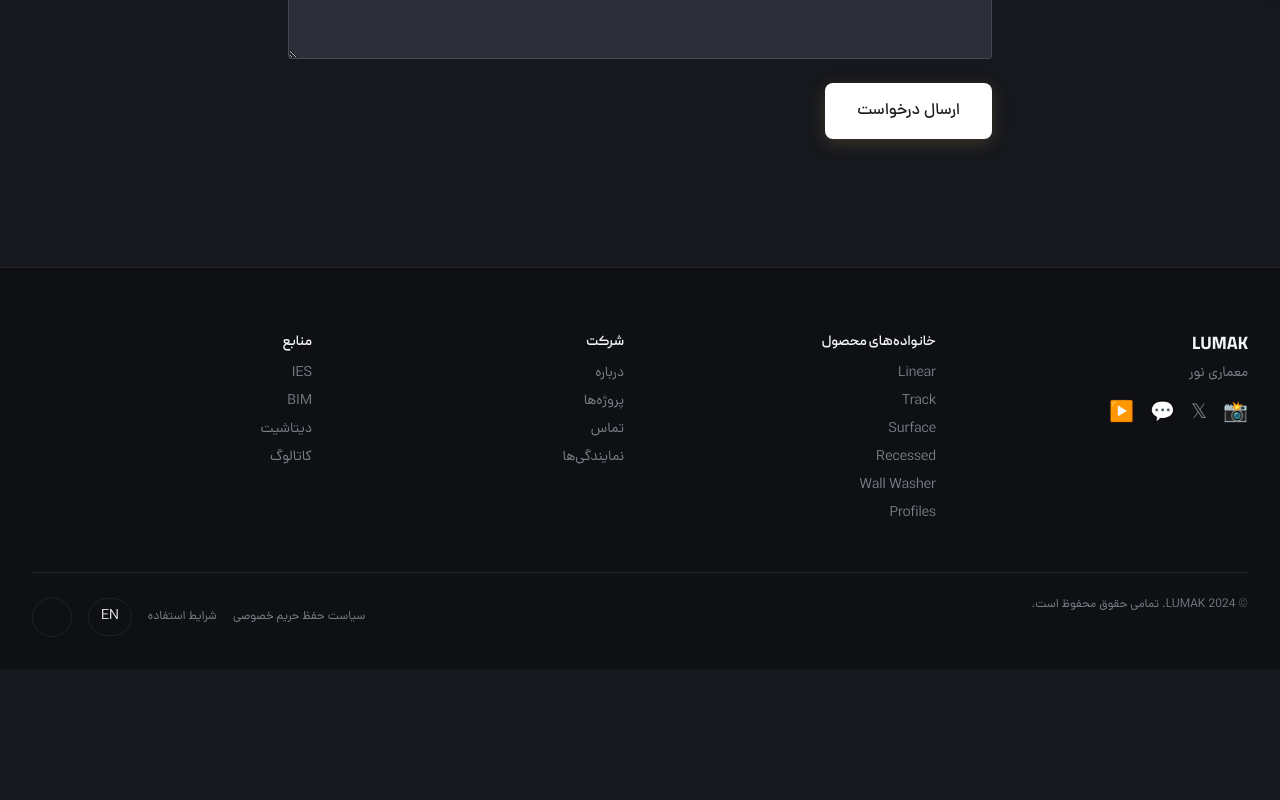
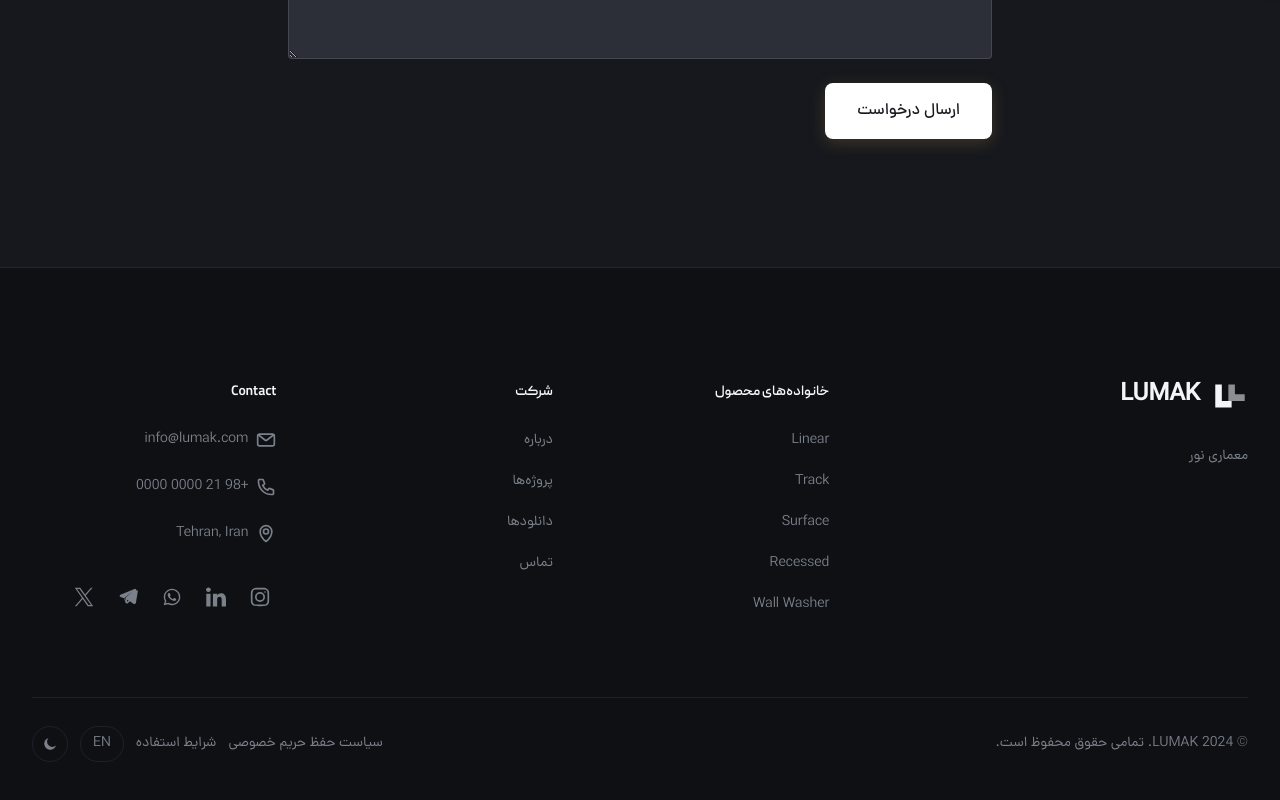
Before and after one commit to rezafarajmandi-prog/lumak-platform, a Next.js app: page /contact in a window 1280 px wide. Shown: the part 843-1643 px from the top of the page. Before the commit the page ends 1512 px from the top, so only its background shows below. Built offline with nearby package versions, Linux system fonts and the light colour scheme; no server answers.

Commit message:
توضیح تغییرات جدید

```diff
--- a/src/app/globals.css
+++ b/src/app/globals.css
@@ -816,6 +816,24 @@
     animation: showSearchInput 300ms var(--ease-out) forwards;
   }
 
+  @media (min-width: 1200px) {
+    .header--search-open {
+      position: sticky;
+      top: 0;
+      transform: translateY(0);
+      z-index: 90;
+    }
+
+    .header--search-open .header__panel {
+      display: block;
+      top: var(--header-height);
+    }
+
+    .header:not(.header--search-open) .header__panel {
+      display: none;
+    }
+  }
+
   .search-panel__header {
     align-items: center;
     display: flex;
--- a/src/app/page.tsx
+++ b/src/app/page.tsx
@@ -257,8 +257,7 @@ export default function Home() {
   return (
     <>
       {/* Hero Slider */}
-      <section className="relative min-h-screen -mt-18 bg-graphite overflow-hidden">
-        <div className="absolute inset-0 z-0">
+<section className="relative min-h-[calc(100vh+72px)] -mt-[72px] md:min-h-[calc(100vh+88px)] md:-mt-[88px] bg-graphite overflow-hidden">        <div className="absolute inset-0 z-0">
           {heroSlides.map((slide, index) => (
             <div key={index} className={`absolute inset-0 transition-opacity duration-1000 ease-in-out ${index === currentSlide ? 'opacity-100 z-10' : 'opacity-0 z-0'}`}>
               {slide.type === 'image' ? (
--- a/src/components/layout/Footer.tsx
+++ b/src/components/layout/Footer.tsx
@@ -1,87 +1,167 @@
 "use client";
 
 import Link from "next/link";
-import { useTranslation, useLanguage } from "@/components/LanguageProvider";
+import { families } from "@/data/families";
+import { useLanguage, useTranslation } from "@/components/LanguageProvider";
 import { useTheme } from "@/components/ThemeProvider";
 import { translateField } from "@/lib/i18n";
-import { families } from "@/data/families";
-import { useState, useEffect } from 'react';
+
+function MailIcon() {
+  return (
+    <svg className="mt-0.5 h-5 w-5 shrink-0" viewBox="0 0 24 24" fill="none" aria-hidden="true">
+      <path
+        fillRule="evenodd"
+        clipRule="evenodd"
+        d="M20 4C21.6569 4 23 5.34315 23 7V17C23 18.6569 21.6569 20 20 20H4C2.34315 20 1 18.6569 1 17V7C1 5.34315 2.34315 4 4 4H20ZM19.2529 6H4.74718L11.3804 11.2367C11.7437 11.5236 12.2563 11.5236 12.6197 11.2367L19.2529 6ZM3 7.1688V17C3 17.5523 3.44772 18 4 18H20C20.5523 18 21 17.5523 21 17V7.16882L13.8589 12.8065C12.769 13.667 11.231 13.667 10.1411 12.8065L3 7.1688Z"
+        fill="currentColor"
+      />
+    </svg>
+  );
+}
+
+function PhoneIcon() {
+  return (
+    <svg className="mt-0.5 h-5 w-5 shrink-0" viewBox="0 0 24 24" fill="none" aria-hidden="true">
+      <path
+        d="M3 5.5C3 14.0604 9.93959 21 18.5 21C18.8862 21 19.2691 20.9859 19.6483 20.9581C20.0834 20.9262 20.3009 20.9103 20.499 20.7963C20.663 20.7019 20.8185 20.5345 20.9007 20.364C21 20.1582 21 19.9181 21 19.438V16.6207C21 16.2169 21 16.015 20.9335 15.842C20.8749 15.6891 20.7795 15.553 20.6559 15.4456C20.516 15.324 20.3262 15.255 19.9468 15.117L16.74 13.9509C16.2985 13.7904 16.0777 13.7101 15.8683 13.7237C15.6836 13.7357 15.5059 13.7988 15.3549 13.9058C15.1837 14.0271 15.0629 14.2285 14.8212 14.6314L14 16C11.3501 14.7999 9.2019 12.6489 8 10L9.36863 9.17882C9.77145 8.93713 9.97286 8.81628 10.0942 8.64506C10.2012 8.49408 10.2643 8.31637 10.2763 8.1317C10.2899 7.92227 10.2096 7.70153 10.0491 7.26005L8.88299 4.05321C8.745 3.67376 8.67601 3.48403 8.55442 3.3441C8.44701 3.22049 8.31089 3.12515 8.15802 3.06645C7.98496 3 7.78308 3 7.37932 3H4.56201C4.08188 3 3.84181 3 3.63598 3.09925C3.4655 3.18146 3.29814 3.33701 3.2037 3.50103C3.08968 3.69907 3.07375 3.91662 3.04189 4.35173C3.01413 4.73086 3 5.11378 3 5.5Z"
+        stroke="currentColor"
+        strokeWidth="2"
+        strokeLinecap="round"
+        strokeLinejoin="round"
+      />
+    </svg>
+  );
+}
+
+function PinIcon() {
+  return (
+    <svg className="mt-0.5 h-5 w-5 shrink-0" viewBox="0 0 24 24" fill="none" aria-hidden="true">
+      <path
+        d="M12 21s7-5.15 7-12A7 7 0 1 0 5 9c0 6.85 7 12 7 12Z"
+        stroke="currentColor"
+        strokeWidth="2"
+        strokeLinecap="round"
+        strokeLinejoin="round"
+      />
+      <path d="M12 12a3 3 0 1 0 0-6 3 3 0 0 0 0 6Z" stroke="currentColor" strokeWidth="2" />
+    </svg>
+  );
+}
+
+function XIcon() {
+  return (
+    <svg className="h-5 w-5" viewBox="0 0 24 24" fill="currentColor" aria-hidden="true">
+      <path d="M14.095 10.316 22.286 1h-1.941l-7.115 8.088L7.551 1H1l8.589 12.231L1 23h1.941l7.509-8.543L16.449 23H23l-8.905-12.684Zm-2.658 3.022-.872-1.219-6.924-9.688h2.981l5.59 7.822.868 1.219 7.265 10.166h-2.981l-5.927-8.3Z" />
+    </svg>
+  );
+}
+
+function LinkedInIcon() {
+  return (
+    <svg className="h-5 w-5" viewBox="0 0 512 512" fill="currentColor" aria-hidden="true">
+      <path d="M116.504 500.219V170.654H6.975v329.565h109.529ZM61.751 125.674c38.183 0 61.968-25.328 61.968-56.953C122.997 36.393 99.934 11.78 62.467 11.78 24.994 11.781.5 36.394.5 68.722c0 31.625 23.772 56.953 60.53 56.953h.721ZM177.124 500.219s1.437-298.643 0-329.564H286.67v47.794h-.727c14.404-22.49 40.354-55.533 99.44-55.533 72.085 0 126.116 47.103 126.116 148.333v188.971H401.971V323.912c0-44.301-15.848-74.531-55.497-74.531-30.254 0-48.284 20.38-56.202 40.08-2.897 7.012-3.602 16.861-3.602 26.711v184.047H177.124Z" />
+    </svg>
+  );
+}
+
+function InstagramIcon() {
+  return (
+    <svg className="h-5 w-5" viewBox="0 0 24 24" fill="none" aria-hidden="true">
+      <path
+        fillRule="evenodd"
+        clipRule="evenodd"
+        d="M12 18a6 6 0 1 0 0-12 6 6 0 0 0 0 12Zm0-2a4 4 0 1 0 0-8 4 4 0 0 0 0 8Z"
+        fill="currentColor"
+      />
+      <path d="M18 5a1 1 0 1 0 0 2 1 1 0 0 0 0-2Z" fill="currentColor" />
+      <path
+        fillRule="evenodd"
+        clipRule="evenodd"
+        d="M1.654 4.276C1 5.56 1 7.24 1 10.6v2.8c0 3.36 0 5.041.654 6.324a6 6 0 0 0 2.622 2.622C5.56 23 7.24 23 10.6 23h2.8c3.36 0 5.041 0 6.324-.654a6 6 0 0 0 2.622-2.622C23 18.44 23 16.76 23 13.4v-2.8c0-3.36 0-5.041-.654-6.324a6 6 0 0 0-2.622-2.622C18.44 1 16.76 1 13.4 1h-2.8C7.24 1 5.559 1 4.276 1.654a6 6 0 0 0-2.622 2.622ZM13.4 3h-2.8c-1.713 0-2.878.002-3.778.075-.877.072-1.325.202-1.638.361a4 4 0 0 0-1.748 1.748c-.159.313-.289.761-.361 1.638C3.002 7.722 3 8.887 3 10.6v2.8c0 1.713.002 2.878.075 3.778.072.877.202 1.325.361 1.638a4 4 0 0 0 1.748 1.748c.313.159.761.289 1.638.361.9.073 2.065.075 3.778.075h2.8c1.713 0 2.878-.002 3.778-.075.877-.072 1.325-.202 1.638-.361a4 4 0 0 0 1.748-1.748c.159-.313.289-.761.361-1.638.073-.9.075-2.065.075-3.778v-2.8c0-1.713-.002-2.878-.075-3.778-.072-.877-.202-1.325-.361-1.638a4 4 0 0 0-1.748-1.748c-.313-.159-.761-.289-1.638-.361C16.278 3.002 15.113 3 13.4 3Z"
+        fill="currentColor"
+      />
+    </svg>
+  );
+}
+
+function WhatsAppIcon() {
+  return (
+    <svg className="h-5 w-5" viewBox="0 0 24 24" fill="currentColor" aria-hidden="true">
+      <path d="M12.04 2C6.58 2 2.14 6.44 2.14 11.9c0 1.74.46 3.44 1.33 4.94L2 22l5.28-1.39a9.85 9.85 0 0 0 4.76 1.21h.01c5.46 0 9.9-4.44 9.9-9.9C21.95 6.45 17.51 2 12.04 2Zm0 18.12h-.01a8.2 8.2 0 0 1-4.18-1.15l-.3-.18-3.13.82.84-3.05-.2-.31a8.17 8.17 0 0 1-1.25-4.35c0-4.54 3.7-8.23 8.24-8.23a8.24 8.24 0 0 1 8.24 8.24c0 4.53-3.7 8.21-8.24 8.21Zm4.52-6.16c-.25-.12-1.47-.73-1.7-.81-.23-.08-.4-.12-.57.12-.17.25-.65.81-.8.98-.15.17-.3.19-.55.06-.25-.12-1.05-.39-2-1.23a7.5 7.5 0 0 1-1.38-1.72c-.14-.25-.01-.38.11-.5.11-.11.25-.3.37-.45.12-.15.17-.25.25-.42.08-.17.04-.31-.02-.44-.06-.12-.57-1.37-.78-1.88-.21-.49-.42-.43-.57-.44h-.49c-.17 0-.44.06-.67.31-.23.25-.88.86-.88 2.09 0 1.23.9 2.42 1.02 2.59.12.17 1.77 2.7 4.29 3.78.6.26 1.07.41 1.43.53.6.19 1.15.16 1.58.1.48-.07 1.47-.6 1.68-1.18.21-.58.21-1.08.15-1.18-.06-.1-.23-.16-.48-.29Z" />
+    </svg>
+  );
+}
+
+function TelegramIcon() {
+  return (
+    <svg className="h-5 w-5" viewBox="0 0 24 24" fill="currentColor" aria-hidden="true">
+      <path d="M21.94 4.16c.28-1.24-.93-2.28-2.1-1.8L2.92 9.23C1.66 9.74 1.72 11.55 3 11.98l4.27 1.42 1.65 5.23c.39 1.23 1.94 1.62 2.86.72l2.4-2.35 4.32 3.15c1.12.82 2.72.2 3.03-1.16l2.41-14.83Zm-4.02.84L9.08 12.9l-.3 3.82-1.08-3.42L17.92 5Zm-7.2 12.72.2-2.51 1.75 1.28-1.95 1.23Z" />
+    </svg>
+  );
+}
+
+function FooterLogo() {
+  return (
+    <span className="inline-flex items-center gap-3 text-graphite dark:text-warmwhite">
+      <svg className="h-8 w-9 shrink-0" viewBox="0 0 44 36" fill="none" aria-hidden="true">
+        <path d="M4 32V4h8v20h12v8H4Z" fill="currentColor" />
+        <path d="M20 4h8v12h12v8H20V4Z" fill="currentColor" opacity="0.55" />
+      </svg>
+      <span className="text-2xl font-bold tracking-normal">LUMAK</span>
+    </span>
+  );
+}
+
+function ThemeIcon({ theme }: { theme: string }) {
+  return (
+    <svg className="h-4 w-4" viewBox="0 0 24 24" fill="none" aria-hidden="true">
+      {theme === "dark" ? (
+        <path d="M21 14.3A8 8 0 0 1 9.7 3 9 9 0 1 0 21 14.3Z" fill="currentColor" />
+      ) : (
+        <path d="M12 4V2m0 20v-2m8-8h2M2 12h2m13.657-5.657 1.414-1.414M4.929 19.071l1.414-1.414m0-11.314L4.929 4.929m14.142 14.142-1.414-1.414M12 16a4 4 0 1 0 0-8 4 4 0 0 0 0 8Z" stroke="currentColor" strokeWidth="2" strokeLinecap="round" />
+      )}
+    </svg>
+  );
+}
+
+const footerLinkClass = "text-sm leading-6 text-steel hover:text-graphite dark:hover:text-warmwhite transition-colors";
+const footerHeadingClass = "text-sm font-semibold leading-6 text-graphite dark:text-warmwhite";
+const socialClass = "inline-flex h-8 w-8 items-center justify-center text-steel hover:text-bronze transition-colors";
 
 export default function Footer() {
   const t = useTranslation();
   const { language, setLanguage } = useLanguage();
-  const [mounted, setMounted] = useState(false);
   const { theme, toggleTheme } = useTheme();
+  const tFooter = t.footer as Record<string, string>;
+  const tNav = t.nav as Record<string, string>;
 
-  // کلیدهای ترجمه با fallback برای سازگاری با هر دو زبان
-  const tFooter = t.footer as Record<string, string>;
-  const familiesHeading =
-    tFooter.familiesHeading || tFooter.productFamilies || "Product Families";
-  const copyrightText =
-    tFooter.copyright || "© 2024 LUMAK. All rights reserved.";
+  const familiesHeading = tFooter.familiesHeading || tFooter.productFamilies || "Product families";
+  const copyrightText = tFooter.copyright || "Copyright 2024 LUMAK. All rights reserved.";
 
   return (
-    <footer className="bg-panel pt-16 pb-8 px-4 md:px-8 border-t border-steel/20 dark:border-bronze/20">
-      <div className="max-w-7xl mx-auto grid grid-cols-1 md:grid-cols-4 gap-8">
-        {/* ستون ۱: برند + شبکه‌های اجتماعی */}
+    <footer aria-labelledby="footer-heading" className="bg-panel pb-10 pt-16 sm:pt-24 lg:pt-28 border-t border-steel/15 dark:border-bronze/20">
+      <h2 id="footer-heading" className="sr-only">
+        Footer
+      </h2>
+
+      <div className="mx-auto max-w-7xl px-6 lg:px-8">
+        <div className="grid grid-cols-1 gap-x-10 gap-y-14 lg:grid-cols-3">
           <div>
-          <h3 className="text-graphite dark:text-warmwhite font-bold text-lg">
-            LUMAK
-          </h3>
-          <p className="text-steel text-sm mt-1">{t.footer.brandLine}</p>
-
-          <div className="flex gap-4 mt-4">
-            <a
-              href="#"
-              target="_blank"
-              rel="noopener noreferrer"
-              className="text-steel hover:text-graphite dark:hover:text-warmwhite transition-colors text-xl"
-              aria-label="Instagram"
-            >
-              📸
-            </a>
-            <a
-              href="#"
-              target="_blank"
-              rel="noopener noreferrer"
-              className="text-steel hover:text-graphite dark:hover:text-warmwhite transition-colors text-xl"
-              aria-label="X"
-            >
-              𝕏
-            </a>
-            <a
-              href="#"
-              target="_blank"
-              rel="noopener noreferrer"
-              className="text-steel hover:text-graphite dark:hover:text-warmwhite transition-colors text-xl"
-              aria-label="WhatsApp"
-            >
-              💬
-            </a>
-            <a
-              href="#"
-              target="_blank"
-              rel="noopener noreferrer"
-              className="text-steel hover:text-graphite dark:hover:text-warmwhite transition-colors text-xl"
-              aria-label="YouTube"
-            >
-              ▶️
-            </a>
-          </div>
+            <Link href="/" className="inline-flex items-center" aria-label="LUMAK home">
+              <FooterLogo />
+            </Link>
+            <p className="mt-6 max-w-sm text-sm leading-6 text-steel">
+              {tFooter.brandLine || "Architectural lighting systems for precise, calm, and durable spaces."}
+            </p>
           </div>
 
-        {/* ستون ۲: خانواده محصولات */}
+          <div className="grid grid-cols-2 gap-x-8 gap-y-10 sm:grid-cols-3 lg:col-span-2">
             <div>
-          <h4 className="text-graphite dark:text-warmwhite text-sm font-semibold mb-3">
-            {familiesHeading}
-          </h4>
-          <ul className="space-y-2 text-steel text-sm">
-            {families.map((family) => (
+              <h3 className={footerHeadingClass}>{familiesHeading}</h3>
+              <ul role="list" className="mt-6 space-y-4">
+                {families.slice(0, 5).map((family) => (
                   <li key={family.slug}>
-                <Link
-                  href={`/families/${family.slug}`}
-                  className="hover:text-graphite dark:hover:text-warmwhite transition-colors"
-                >
+                    <Link href={`/families/${family.slug}`} className={footerLinkClass}>
                       {translateField(family.name, language)}
                     </Link>
                   </li>
@@ -89,126 +169,105 @@ export default function Footer() {
               </ul>
             </div>
 
-        {/* ستون ۳: شرکت */}
             <div>
-          <h4 className="text-graphite dark:text-warmwhite text-sm font-semibold mb-3">
-            {t.footer.company}
-          </h4>
-          <ul className="space-y-2 text-steel text-sm">
+              <h3 className={footerHeadingClass}>{tFooter.company || "Company"}</h3>
+              <ul role="list" className="mt-6 space-y-4">
                 <li>
-              <Link
-                href="/about"
-                className="hover:text-graphite dark:hover:text-warmwhite transition-colors"
-              >
-                {t.nav.about}
+                  <Link href="/about" className={footerLinkClass}>
+                    {tNav.about || "About"}
                   </Link>
                 </li>
                 <li>
-              <Link
-                href="/projects"
-                className="hover:text-graphite dark:hover:text-warmwhite transition-colors"
-              >
-                {t.nav.projects}
+                  <Link href="/projects" className={footerLinkClass}>
+                    {tNav.projects}
                   </Link>
                 </li>
                 <li>
-              <Link
-                href="/contact"
-                className="hover:text-graphite dark:hover:text-warmwhite transition-colors"
-              >
-                {t.nav.contact}
+                  <Link href="/downloads" className={footerLinkClass}>
+                    {tNav.downloads || "Downloads"}
                   </Link>
                 </li>
                 <li>
-              <Link
-                href="/dealers"
-                className="hover:text-graphite dark:hover:text-warmwhite transition-colors"
-              >
-                نمایندگی‌ها
+                  <Link href="/contact" className={footerLinkClass}>
+                    {tNav.contact}
                   </Link>
                 </li>
               </ul>
             </div>
 
-        {/* ستون ۴: منابع فنی */}
-        <div>
-          <h4 className="text-graphite dark:text-warmwhite text-sm font-semibold mb-3">
-            {t.footer.resources}
-          </h4>
-          <ul className="space-y-2 text-steel text-sm">
+            <div className="col-span-2 sm:col-span-1">
+              <h3 className={footerHeadingClass}>{tFooter.contact || "Contact"}</h3>
+              <ul role="list" className="mt-6 space-y-4">
                 <li>
-              <Link
-                href="/downloads"
-                className="hover:text-graphite dark:hover:text-warmwhite transition-colors"
-              >
-                IES
-              </Link>
+                  <a href="mailto:info@lumak.com" className={`inline-flex gap-2 ${footerLinkClass}`}>
+                    <MailIcon />
+                    info@lumak.com
+                  </a>
                 </li>
                 <li>
-              <Link
-                href="/downloads"
-                className="hover:text-graphite dark:hover:text-warmwhite transition-colors"
-              >
-                BIM
-              </Link>
+                  <a href="tel:+982100000000" className={`inline-flex gap-2 ${footerLinkClass}`}>
+                    <PhoneIcon />
+                    +98 21 0000 0000
+                  </a>
                 </li>
                 <li>
-              <Link
-                href="/downloads"
-                className="hover:text-graphite dark:hover:text-warmwhite transition-colors"
-              >
-                {t.downloadTypes.Datasheet}
-              </Link>
-            </li>
-            <li>
-              <Link
-                href="/downloads"
-                className="hover:text-graphite dark:hover:text-warmwhite transition-colors"
-              >
-                {t.downloadTypes.Catalog}
-              </Link>
+                  <span className={`inline-flex gap-2 ${footerLinkClass}`}>
+                    <PinIcon />
+                    Tehran, Iran
+                  </span>
                 </li>
               </ul>
+
+              <div className="mt-7 flex items-center gap-3">
+                <a className={socialClass} href="#" aria-label="Instagram">
+                  <InstagramIcon />
+                </a>
+                <a className={socialClass} href="#" aria-label="LinkedIn">
+                  <LinkedInIcon />
+                </a>
+                <a className={socialClass} href="#" aria-label="WhatsApp">
+                  <WhatsAppIcon />
+                </a>
+                <a className={socialClass} href="#" aria-label="Telegram">
+                  <TelegramIcon />
+                </a>
+                <a className={socialClass} href="#" aria-label="X">
+                  <XIcon />
+                </a>
+              </div>
+            </div>
           </div>
         </div>
 
-      {/* نوار پایین */}
-      <div className="max-w-7xl mx-auto mt-12 pt-6 border-t border-steel/20 dark:border-steel/20 flex flex-col md:flex-row justify-between text-steel text-xs">
-        <span>{copyrightText}</span>
-        <div className="flex gap-4 mt-2 md:mt-0 items-center">
-          <Link
-            href="#"
-            className="hover:text-graphite dark:hover:text-warmwhite"
-          >
-            {t.footer.privacy}
+        <div className="mt-14 border-t border-steel/15 pt-7 sm:mt-18 lg:mt-20">
+          <div className="flex flex-col gap-5 text-sm leading-6 text-steel md:flex-row md:items-center md:justify-between">
+            <p>{copyrightText}</p>
+
+            <div className="flex flex-wrap items-center gap-3">
+              <Link href="/privacy" className={footerLinkClass}>
+                {tFooter.privacy || "Privacy"}
               </Link>
-          <Link
-            href="#"
-            className="hover:text-graphite dark:hover:text-warmwhite"
-          >
-            {t.footer.terms}
+              <Link href="/terms" className={footerLinkClass}>
+                {tFooter.terms || "Terms"}
               </Link>
 
               <button
                 onClick={() => setLanguage(language === "fa" ? "en" : "fa")}
-            className="px-3 py-2 rounded-full border border-steel/15 text-steel dark:text-warmwhite hover:bg-surface/80 transition-colors text-sm"
-            aria-label={t.nav.languageToggle}
+                className="inline-flex h-9 items-center rounded-full border border-steel/15 px-3 text-sm text-steel hover:border-bronze/40 hover:text-bronze transition-colors"
+                aria-label={tNav.languageToggle || "Toggle language"}
               >
-            {t.nav.languageButton}
+                {tNav.languageButton || language.toUpperCase()}
               </button>
 
               <button
                 onClick={toggleTheme}
-        className="inline-flex items-center justify-center w-10 h-10 rounded-full border border-steel/15 text-steel dark:text-warmwhite"
+                className="inline-flex h-9 w-9 items-center justify-center rounded-full border border-steel/15 text-steel hover:border-bronze/40 hover:text-bronze transition-colors"
                 aria-label="Toggle theme"
               >
-        {mounted ? (
-          theme === 'dark' ? '🌙' : '☀️'
-        ) : (
-          // اینجا یک placeholder ثابت بگذارید که با سرور هماهنگ باشد
-          <span className="opacity-0">●</span>
-        )}
+                <ThemeIcon theme={theme} />
               </button>
+            </div>
+          </div>
         </div>
       </div>
     </footer>
```
Also changed, not shown: src/components/layout/Navbar.tsx (+27 -14 lines). Lines whose indentation alone changed are shown as unchanged.
